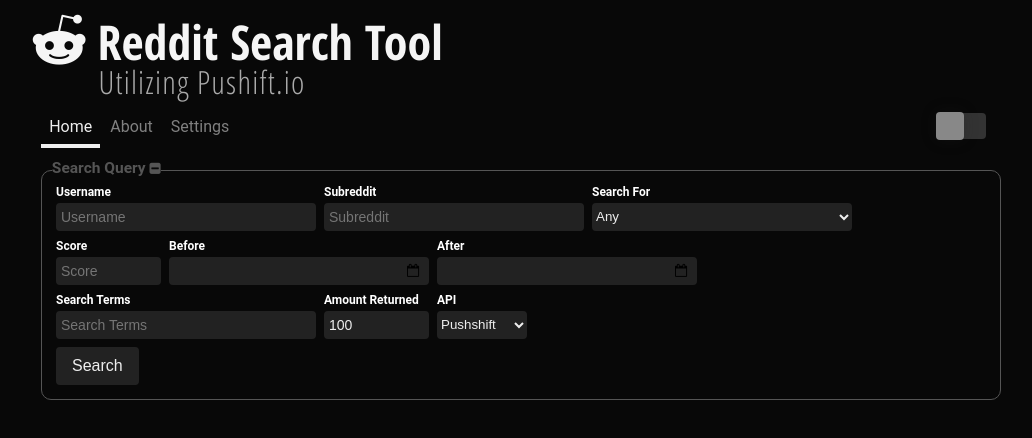
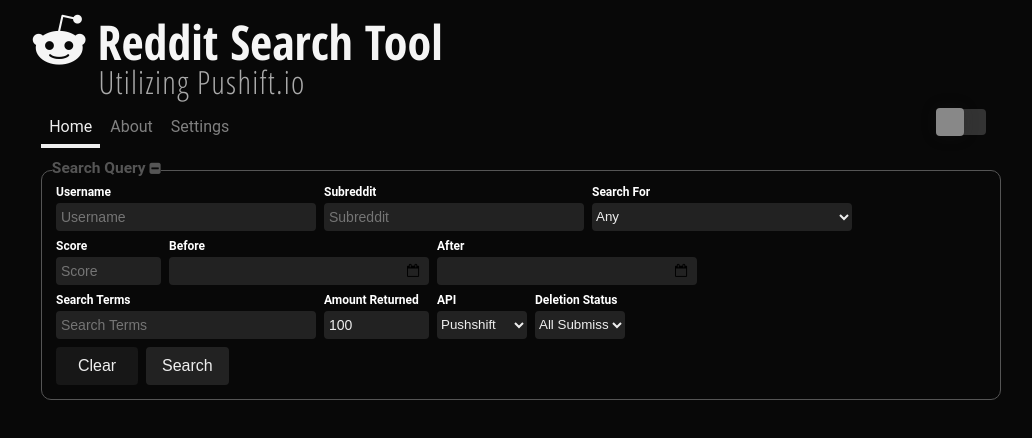
Before and after one commit to HenryBalassiano/reddit-search-tool, a React (Create React App) app: page / in a window 1280 px wide. Shown: the top 438 px of the page, without its empty margins (119-1151 px from the left). Built offline with nearby package versions, Linux system fonts and the light colour scheme.

Commit message:
search for deleted posts

```diff
--- a/src/Components/App.js
+++ b/src/Components/App.js
@@ -39,6 +39,8 @@
 
   const [apis, setApi] = useState();
   const [idState, setIdState] = useState();
+
+  const [deletionStatus, setDeletionStatus] = useState();
 
   const [requests, setRequests] = useState(0);
   const [itemCount, setItemCount] = useState(0);
@@ -89,6 +91,17 @@
 
   useEffect(() => {
     window.localStorage.setItem("API", apis);
+  });
+
+  useEffect(() => {
+    let persistDeletionState = window.localStorage.getItem("is_deleted");
+    if (persistDeletionState) {
+      setDeletionStatus(persistDeletionState);
+    }
+  }, []);
+
+  useEffect(() => {
+    window.localStorage.setItem("is_deleted", deletionStatus);
   });
   const error = useRef(null);
   let next = "";
@@ -774,8 +787,22 @@
                 console.info("synced with reddit");
                 ids.length = 0;
               }
-              if (!more) {
+              if (!more && deletionStatus === "All Submissions/Comments") {
                 apiData(queueState);
+                setSyncingData(true);
+              } else if (
+                !more &&
+                deletionStatus === "Deleted Submissions/Comments"
+              ) {
+                for (var i = queueState.length - 1; i >= 0; --i) {
+                  if (queueState[i].is_deleted !== "deleted") {
+                    if (queueState[i].is_deleted !== "removed") {
+                      queueState.splice(i, 1);
+
+                      apiData(queueState);
+                    }
+                  }
+                }
                 setSyncingData(true);
               } else if (more) {
                 apiData((prevArray) => [...prevArray, ...queueState]);
@@ -791,12 +818,9 @@
       }
     },
   };
-
-  // ---reddit api search/miser
   // filter search for detled/removed
   // add clear
-  // ---light/dark
-  //save search
+  // save search
   // analytics
   // download button
   // about section
@@ -1012,6 +1036,8 @@
                   toggleInput={toggleInput}
                   setApi={setApi}
                   apis={apis}
+                  setDeletionStatus={setDeletionStatus}
+                  deletionStatus={deletionStatus}
                   syncingData={syncingData}
                 />
               </div>
--- a/src/Components/Items.js
+++ b/src/Components/Items.js
@@ -140,6 +140,7 @@
               if (size > api.length) {
                 showMore.current.style.display = "none";
               }
+
               const text = SnuOwnd.getParser().render(
                 e.body ? e.body : e.selftext ? e.selftext : ""
               );
--- a/src/Components/SearchForm.js
+++ b/src/Components/SearchForm.js
@@ -16,6 +16,8 @@
   setApi,
   apis,
   syncingData,
+  setDeletionStatus,
+  deletionStatus,
 }) {
   const advancedRow = useRef();
   const apiAdvanced = useRef();
@@ -169,6 +171,25 @@
     }
   });
 
+  function ClearButton() {
+    setUserInput({
+      author: "",
+      subreddit: "",
+      type: "",
+      size: 100,
+      score: "",
+      before: "",
+      after: "",
+      q: "",
+      over_18: "",
+      stickied: "",
+      is_self: "",
+      locked: "",
+      distinguished: "",
+      id: "",
+      link_id: "",
+    });
+  }
   return (
     <div
       id={`${minimize ? "search-query-minimized" : "search-query-maximized"}`}
@@ -437,6 +458,20 @@
                   <option>Miser</option>
                 </select>{" "}
               </div>
+              <div className="row-wrapper" id="api-wrapper">
+                <label>Deletion Status</label>
+                <select
+                  id="advanced-api-search"
+                  onChange={(e) => {
+                    setDeletionStatus(e.target.value);
+                  }}
+                  value={deletionStatus}
+                >
+                  <option>All Submissions/Comments </option>
+
+                  <option>Deleted Submissions/Comments</option>
+                </select>{" "}
+              </div>
             </div>
             <div id="developer-row" ref={developerRow}>
               <div className="row-wrapper">
@@ -469,7 +504,18 @@
               </div>{" "}
             </div>
             <div id="row-4">
-              <div id="seach-btn">
+              {" "}
+              <div>
+                <div className="row-wrapper">
+                  <input
+                    id="clear-btn"
+                    value="Clear"
+                    onClick={ClearButton}
+                    type="button"
+                  ></input>
+                </div>
+              </div>
+              <div id="search-btn">
                 <div className="row-wrapper">
                   <input id="search-btn" value="Search" type="submit"></input>{" "}
                 </div>
--- a/src/styles/searchForm.css
+++ b/src/styles/searchForm.css
@@ -1,5 +1,5 @@
 input:not([type="submit"]) {
-  max-height: 28px;
+  height: 28px;
   border-radius: 4px 4px 4px 4px;
 }
 
@@ -23,6 +23,20 @@
   background-color: #222;
   color: #eee;
   border-radius: 4px;
+}
+#clear-btn {
+  font-size: 1em;
+  height: 38px;
+  width: 82px;
+  padding: 8px 16px;
+  border: 0 none;
+  cursor: pointer;
+  background-color: rgba(34, 34, 34, 0.562);
+  color: #eee;
+  border-radius: 4px;
+}
+#clear-btn:hover {
+  background-color: rgba(34, 34, 34, 0.644);
 }
 .advanced-input {
   width: 65px !important;
```
